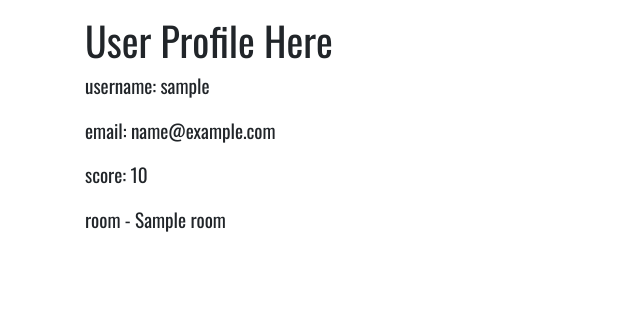
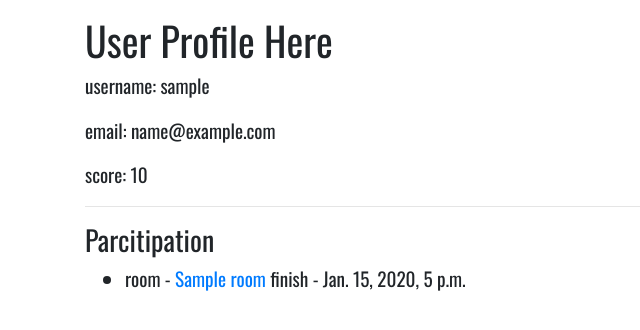
Before and after one commit to NirushaaaR/CTF-platform-final-project, a Django app: page /profile in a window 1280 px wide. Shown: the part 61-391 px from the top of the page, without its empty margins (0-640 px from the left). Run offline with Django 3.2, Linux system fonts and the light colour scheme; a user stored in the database is signed in; tables that the repository leaves empty hold one stand-in row (values such as "Sample post"); some libraries are stand-ins or nearby versions.

Commit message:
add get_absolute_url on room model

```diff
--- a/src/core/models.py
+++ b/src/core/models.py
@@ -1,4 +1,5 @@
 from django.db import models
+from django.urls import reverse
 from django.contrib.auth.models import (
     AbstractBaseUser,
     BaseUserManager,
@@ -67,6 +68,9 @@ class Room(models.Model):
         related_name="participated_rooms",
     )
 
+    def get_absolute_url(self):
+        return reverse('room', args=[str(self.pk)])
+
     def __str__(self):
         return self.title
 
--- a/src/core/views/user.py
+++ b/src/core/views/user.py
@@ -1,10 +1,12 @@
 from django.shortcuts import render, redirect
 
-from core.models import User
+from core.models import User, UserParcitipation
 
 
 def profile(request):
-    return render(request, "core/profile.html")
+    parcitipations = UserParcitipation.objects.filter(user=request.user).select_related("room")
+    context = {"parcitipations": parcitipations}
+    return render(request, "core/profile.html", context)
 
 
 def scoreboard(request):
--- a/src/templates/core/index.html
+++ b/src/templates/core/index.html
@@ -9,13 +9,13 @@
     {% else %}
     border-warning
     {% endif %}
-  {% endif %} box-shadow" onclick="window.location='{% url 'room' room.id %}'">
+  {% endif %} box-shadow" onclick="window.location='{{room.get_absolute_url}}'">
       <div class="card-body">
         <h5 class="card-title">{{room.title}}</h5>
         <h6 class="card-subtitle mb-2 text-secondary">Last update: {{room.updated_at|naturaltime}}</h6>
         <p class="card-text">{{room.preview}}</p>
         <div class="d-flex align-items-center">
-          <a href="{% url 'room' room.pk %}" class="card-link btn btn-dark mr-auto">Enter</a>
+          <a href="{{room.get_absolute_url}}" class="card-link btn btn-dark mr-auto">Enter</a>
           {% if room.id in user_participated %}
           {% if user_participated|get_dict_value:room.id %}
           <div class="text-success">
--- a/src/templates/core/profile.html
+++ b/src/templates/core/profile.html
@@ -3,7 +3,14 @@
 <p>username: {{ request.user.username }}</p>
 <p>email: {{ request.user.email }}</p>
 <p>score: {{request.user.score}}</p>
-{% for room in request.user.participated_rooms.all %}
-<div>room - {{room}}</div>
-{% endfor %}
+<hr>
+<h3>Parcitipation</h3>
+<ul>
+    {% for parcitipation in parcitipations %}
+    <li>
+        room - <a href="{{parcitipation.room.get_absolute_url}}">{{parcitipation.room}}</a>
+        finish - {{parcitipation.finished_at}}
+    </li>
+    {% endfor %}
+</ul>
 {% endblock content %}
```
